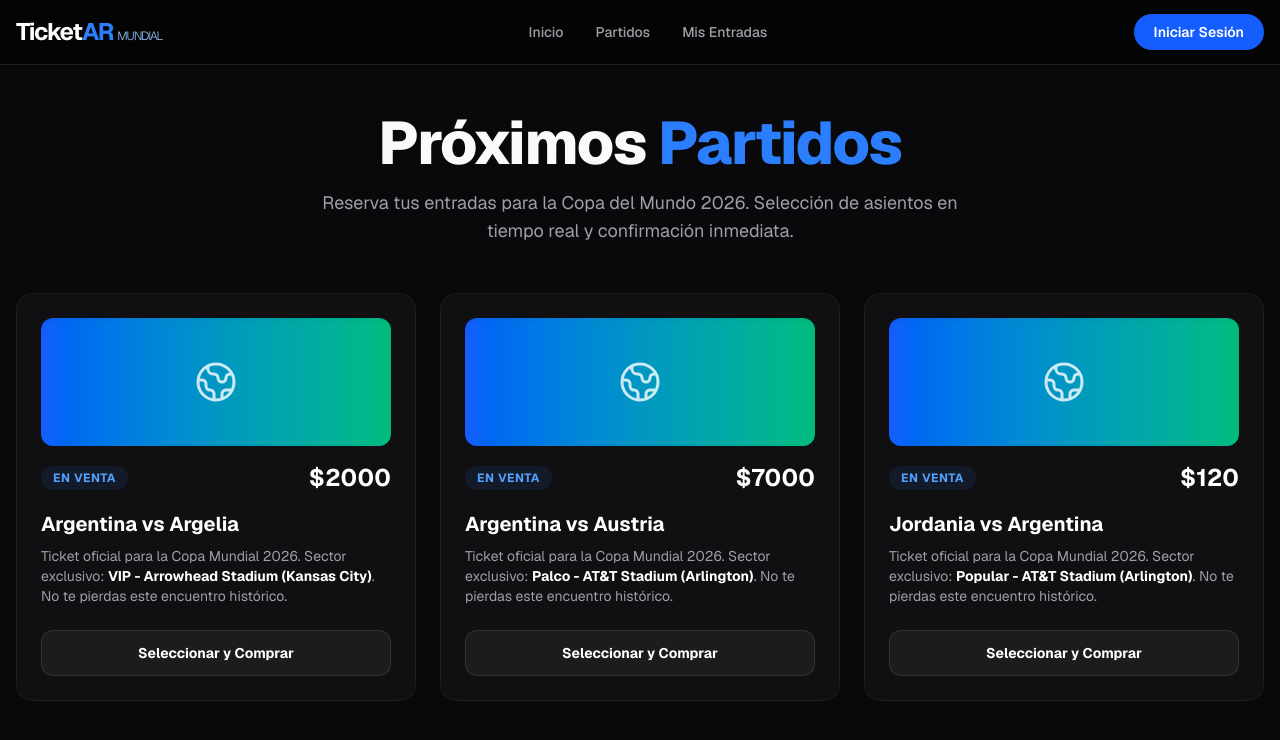
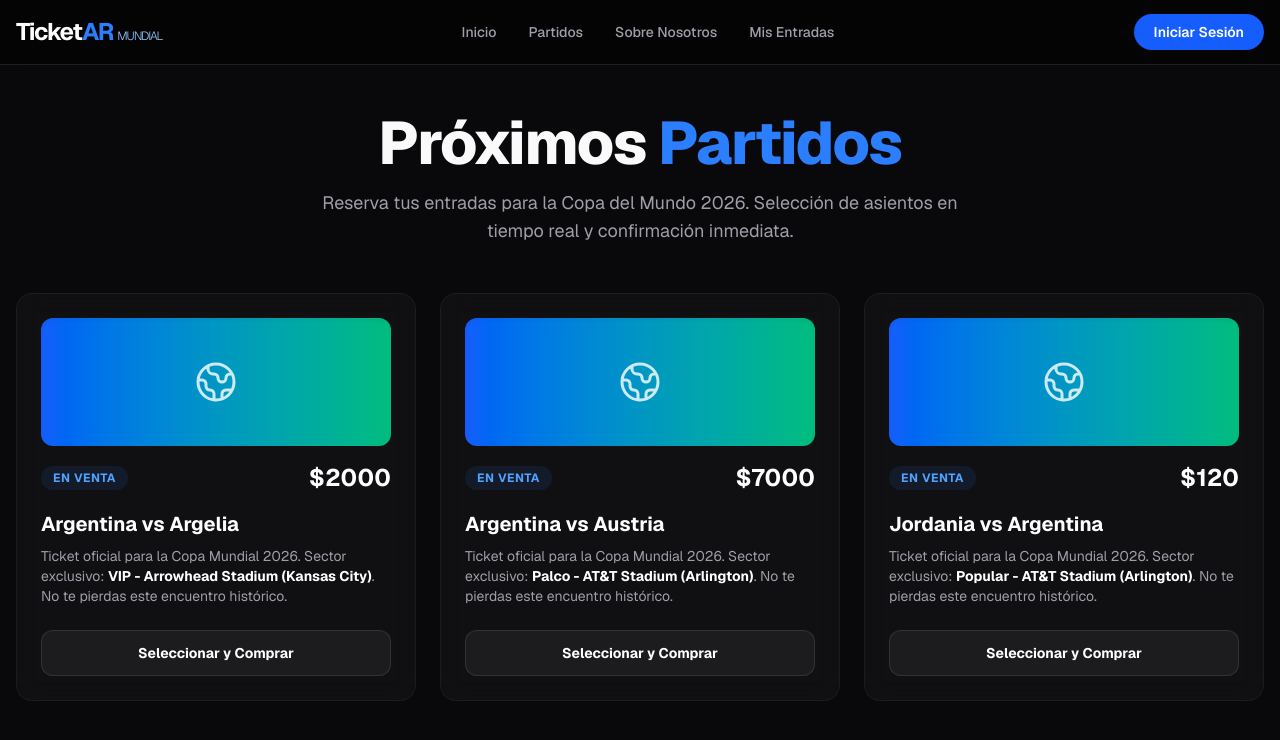
Before and after one commit to JuanmaInv/TicketAR---Mundial---UCP---2026-, a Next.js app in the folder frontend-client/: page / in a window 1280 px wide. Shown: the top 740 px of the page. Built offline with nearby package versions, Linux system fonts and the light colour scheme; no server answers.

Commit message:
feat: agregar enlace "Sobre Nosotros" en el componente Navbar

```diff
--- a/frontend-client/components/Navbar.tsx
+++ b/frontend-client/components/Navbar.tsx
@@ -19,6 +19,9 @@ export default function Navbar() {
             Partidos
           </Link>
           <Link href="/my-tickets" className="text-sm font-medium text-zinc-400 transition-colors hover:text-white">
+          Sobre Nosotros
+         </Link>
+          <Link href="/my-tickets" className="text-sm font-medium text-zinc-400 transition-colors hover:text-white">
             Mis Entradas
           </Link>
         </div>
```
